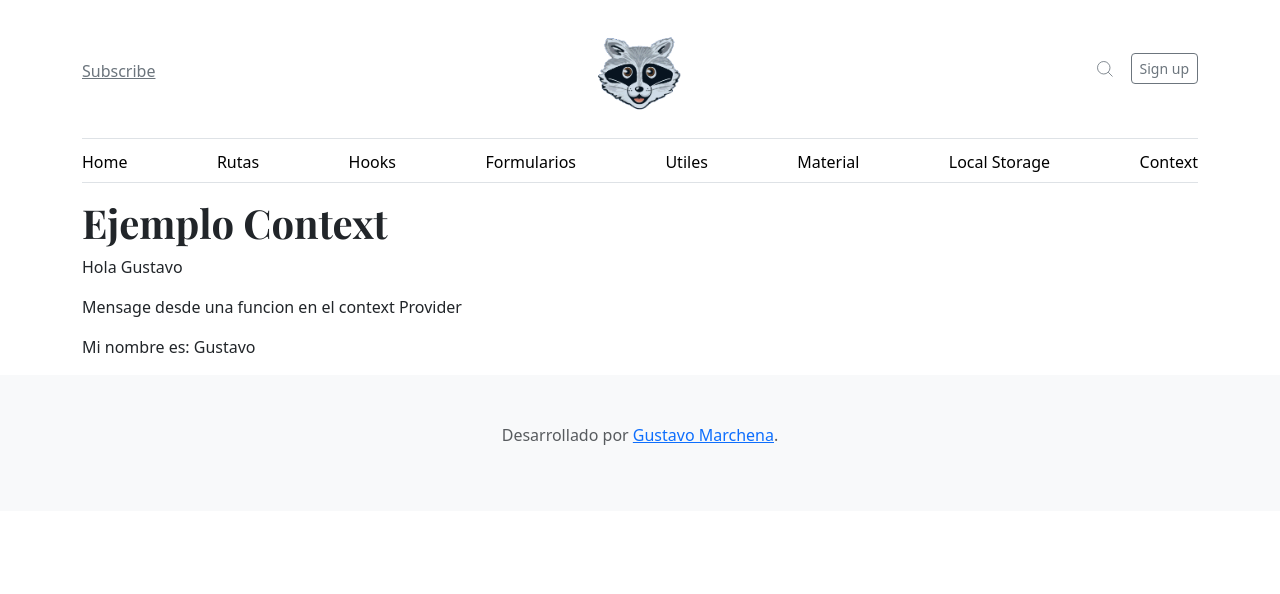
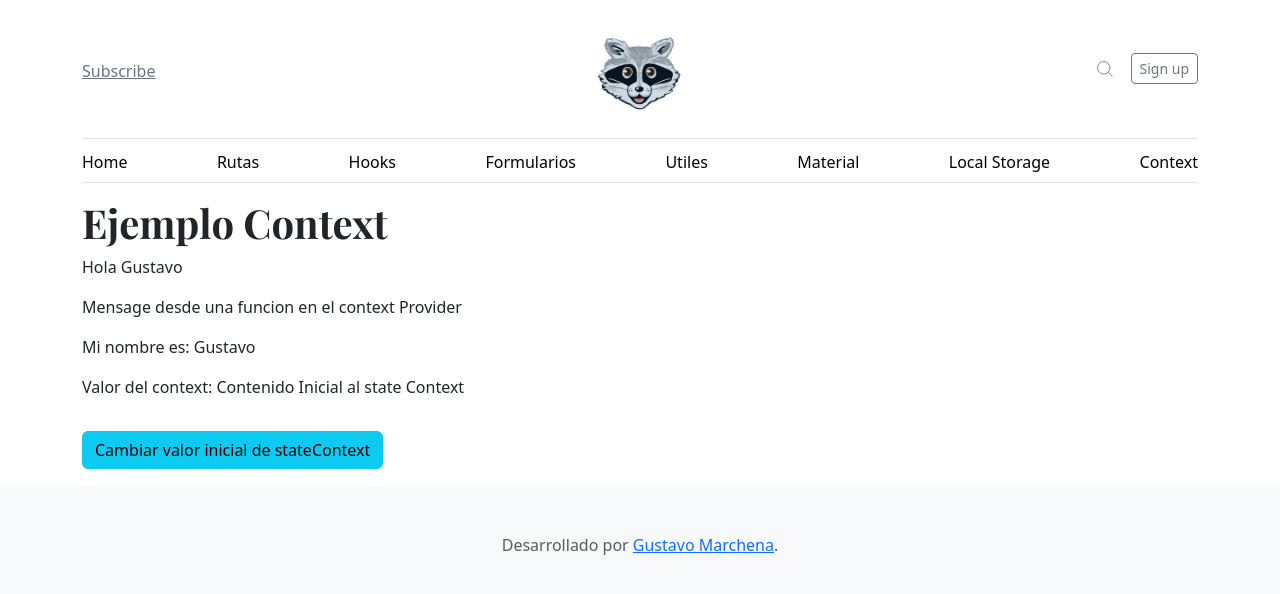
Before and after one commit to versace123mx/react_cesar_cancino_vite_1, a React (Vite) app: page /conetext in a window 1280 px wide. Shown: the top 594 px of the page. Built offline with nearby package versions, Linux system fonts and the light colour scheme; what moment_spanish_locale would draw is missing.

Commit message:
creando un useState para pasarlo en el context y modificar su valor, pero si se recarga la pagina el context vuelve con los valores iniciales

```diff
--- a/src/context/EjemploProvider.jsx
+++ b/src/context/EjemploProvider.jsx
@@ -1,4 +1,4 @@
-import { createContext } from 'react'
+import { createContext, useState } from 'react'
 const EjemploContext = createContext()
 
 const EjemploProvider = ({children}) => {
@@ -6,10 +6,13 @@ const EjemploProvider = ({children}) => {
     const saludar = (nombre) =>{
         return nombre
     }
+    const [stateContext,setStateContext] = useState("Contenido Inicial al state Context")
     return (
         <EjemploContext.Provider value={{
             variableContexto,
-            saludar
+            saludar,
+            stateContext,
+            setStateContext
         }}>
             {children}
         </EjemploContext.Provider>
--- a/src/pages/ContextEjemplo.jsx
+++ b/src/pages/ContextEjemplo.jsx
@@ -2,13 +2,21 @@ import { useContext } from "react"
 import EjemploContext from "../context/EjemploProvider"
 
 function ContextEjemplo() {
-    const {variableContexto,saludar} = useContext(EjemploContext)
+    const {variableContexto,saludar,stateContext,setStateContext} = useContext(EjemploContext)
+    //setStateContext('nuevo mensaje')//Modificando el valor del state Context inicial
+    const handleChangeMessageContex = () => {
+        setStateContext('Nuevo valor de statext Context')
+    }
     return (
         <>
             <h1>Ejemplo Context</h1>
             <p>{variableContexto}</p>
             <p>Mensage desde una funcion en el context Provider</p>
             <p>Mi nombre es: {saludar('Gustavo')}</p>
+            <p>Valor del context: {stateContext}</p>
+            <button
+                className="btn btn-info my-3"
+                onClick={handleChangeMessageContex}>Cambiar valor inicial de stateContext</button>
         </>
     )
 }
```
